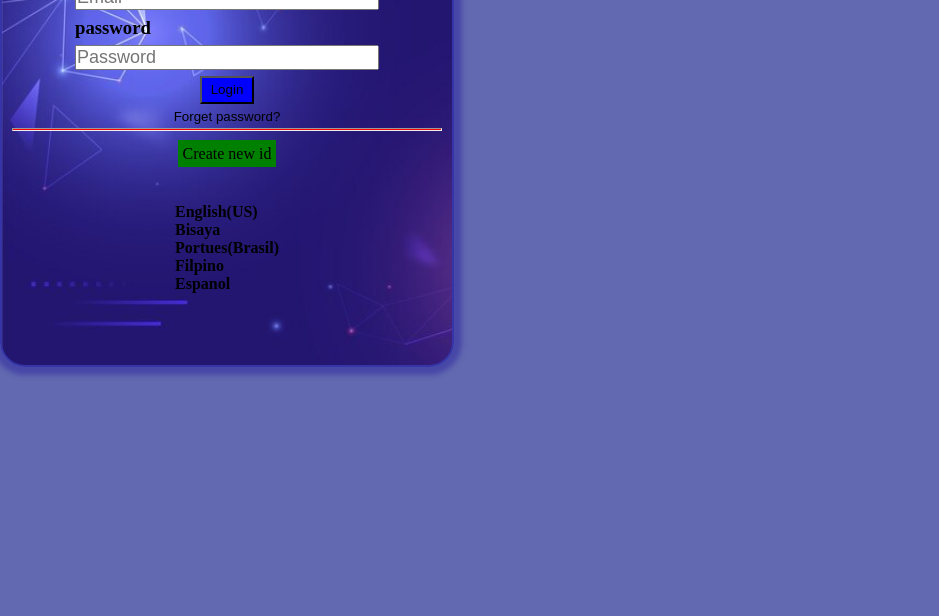
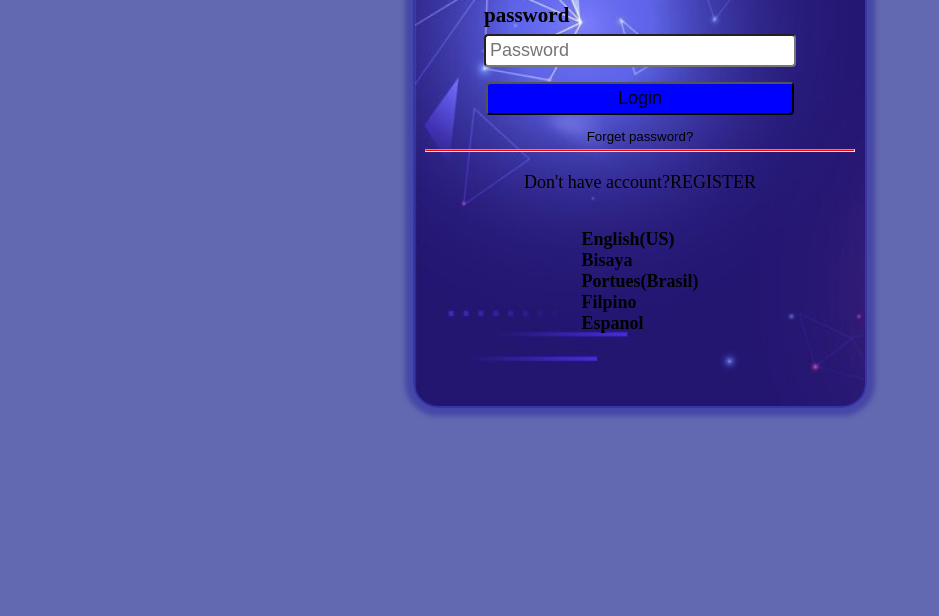
Before and after one commit to sudhirkumaryd/sudhir_ediiter.com, a plain HTML site: page loginpage.html in a window 1280 px wide. Shown: the part 184-800 px from the top of the page, without its empty margins (0-939 px from the left). Drawn offline with Linux system fonts and the light colour scheme.

Commit message:
Update loginpage.html

```diff
--- a/loginpage.html
+++ b/loginpage.html
@@ -8,13 +8,16 @@
             padding: 0px;
           }
           body{
-            background-color: rgb(98, 105, 176);
+           background-color: rgb(98, 105, 176);
 
-
+           display: flex;
+           justify-content: center;
+           align-items: center;
+           height: 567px;
           }
-            #login{
+           #login{
+                /* background: transparent; */
                 background-image: url("login.jpg");
-                opecity:0.8;
                 background-size:cover;
                 background-repeat:no-repeat;
                 box-shadow: 0px 0px 5px 8px rgb(71, 71, 167);
@@ -25,24 +28,35 @@
                /* border: 5px solid black; */
             }
             h1{
-              text-align: center;
-
+               text-align: center;
             }
             input{
                 margin: 2%;
                 width: 40%;
                 /* padding: 4%; */
+                border-radius: 4px;
+                padding: 4px;
                 font-size: large;
+            }
+            #cr{
+              display: flex;
+              justify-content: center;
+              align-items: center;
+              margin-top: 20px;
             }
             #info{
                 display: flex;
                 flex-direction: column;
                 align-items: center;
-
+                font-size: large;
             }
             #enter{
-                width: 12%;
-                padding: 1%;
+                margin: 2%;
+                width: 308px;
+                /* padding: 4%; */
+                border-radius: 4px;
+                padding: 4px;
+                font-size: large;
                 background-color: blue;
             }
             hr{
@@ -53,9 +67,9 @@
                 margin-top: 1%;
             }
             #create{
-                background-color: green;
-                padding: 1%;
-                margin-top: 2%;
+                background:transparent;
+
+                border: none;
                 text-decoration: none;
                 color: black;
                 font-weight: 400;
@@ -63,10 +77,13 @@
             #language{
                 margin-top: 8%;
                 margin-bottom: 16%;
-
-
             }
-
+            @media  (max-width : 600px) {
+                #login{
+                      background-color: aqua;
+                      margin-top: 30px;
+               }
+            }
 
     </Style>
 </head>
@@ -105,8 +122,11 @@
            " >Login</button>
            <button   onclick=" location.href='forgrt.html';" style="background: transparent; border: none; margin-top: 5px;" >Forget password?</button>
            <hr>
+           <div  id="cr">
+            <span>Don't have account?</span>
+           <a id="create" href="create.html">REGISTER</a>
+           </div>
 
-           <a id="create" href="create.html">Create new id</a>
            <div id="language">
            <h4>English(US)</h4>
            <h4>Bisaya</h4>
@@ -127,11 +147,11 @@
 
         function printerror()
         {
-              alert(`invalid email or passward `);
+              alert(`invalid email or passward`);
         }
         function printsahi()
         {
-              alert(`sab kuch sahi chal raha hai `);
+              alert(`sab kuch sahi chal raha hai`);
         }
     </script>
 </body>
```
